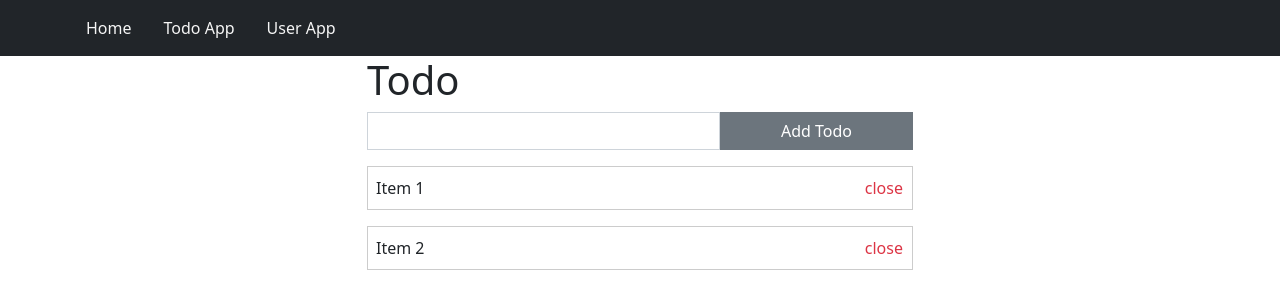
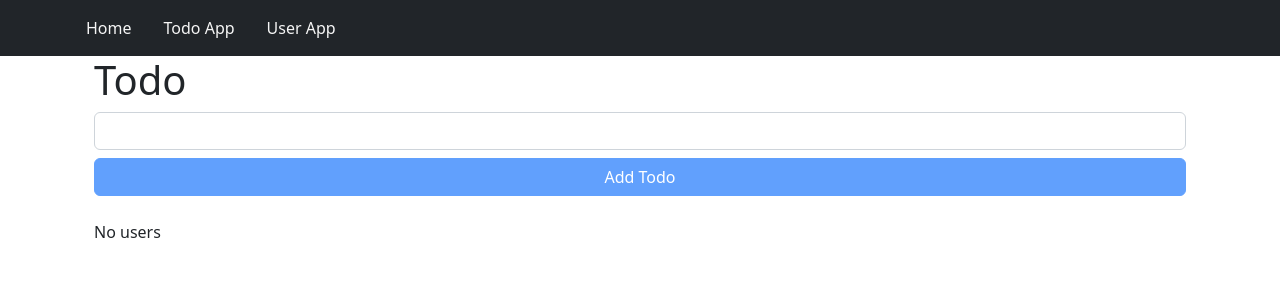
Before and after one commit to pin4eva/ng-user-todo, an Angular app: page /todos in a window 1280 px wide. Shown: the top 308 px of the page. Built offline with nearby package versions, Linux system fonts and the light colour scheme.

Commit message:
feat: completed todo app first phase

```diff
--- a/src/app/app.module.ts
+++ b/src/app/app.module.ts
@@ -10,11 +10,10 @@ import { TodoComponent } from './pages/todo/todo.component';
 import { UserComponent } from './pages/user/user.component';
 import { HeaderComponent } from './shared/header/header.component';
 import { HomeComponent } from './pages/home/home.component';
-import { TodoItemComponent } from './pages/todo/todo-item.component';
 
 registerLocaleData(localNG, 'ng');
 @NgModule({
-  declarations: [AppComponent, TodoComponent, TodoItemComponent, UserComponent, HeaderComponent, HomeComponent],
+  declarations: [AppComponent, TodoComponent, UserComponent, HeaderComponent, HomeComponent],
   imports: [BrowserModule, AppRoutingModule, FormsModule],
   providers: [],
   bootstrap: [AppComponent],
--- a/src/app/pages/todo/todo-item.component.html
+++ /dev/null
@@ -1,4 +0,0 @@
-<li class="todo-list-item">{{todo?.title}} <button (click)="onClick(todo?.title)" class="btn text-danger app-icon">
-    close</button>
-
-</li>
--- a/src/app/pages/todo/todo-item.component.ts
+++ /dev/null
@@ -1,14 +0,0 @@
-import { Component, Input } from '@angular/core';
-import { Todo } from 'src/app/models/todo.model';
-
-@Component({
-  selector: 'todo-item',
-  templateUrl: './todo-item.component.html',
-  styleUrls: ['./todo.component.scss'],
-})
-export class TodoItemComponent {
-  @Input() todo: Todo | null = null;
-  onClick(title?: string) {
-    console.log(title);
-  }
-}
--- a/src/app/pages/todo/todo.component.html
+++ b/src/app/pages/todo/todo.component.html
@@ -1,17 +1,26 @@
 <div class="container">
-  <div class="todo mx-auto w-50">
+  <div class="todo mx-auto">
     <h1>Todo</h1>
 
-    <form class="todo-form">
+    <form class="todo-form" #todoForm="ngForm" (ngSubmit)="onSubmit($event)">
       <div class="form-group">
-        <input type="text" class="form-control">
-        <button class="btn btn-secondary">Add Todo</button>
+        <input name="title" required type="text" [(ngModel)]="todo.title" class="form-control" />
+        <div class="d-grid mt-2">
+          <button class="btn btn-primary" [disabled]="!todoForm.valid">Add Todo</button>
+        </div>
       </div>
     </form>
 
-    <ul class="todo-list" *ngFor="let todo of todos">
+    <div class="mt-4">
+      <div class="card card-body" *ngIf="todos.length; else noUser">
+        <ul class="todo-list list-group" *ngFor="let todo of todos">
+          <li class="todo-list-item list-group-item mb-2">
+            {{ todo?.title }} <button class="btn text-danger app-icon" (click)="onDelete(todo.id)">close</button>
+          </li>
+        </ul>
+      </div>
 
-      <todo-item [todo]="todo" />
-    </ul>
+      <ng-template #noUser>No users</ng-template>
+    </div>
   </div>
 </div>
--- a/src/app/pages/todo/todo.component.scss
+++ b/src/app/pages/todo/todo.component.scss
@@ -1,25 +1,22 @@
 .todo {
-  &-form {
-    .form-group {
-      display: grid;
+  // &-form {
+  //   .form-group {
+  //     display: grid;
 
-      .form-control,
-      .btn {
-        border-radius: 0;
-      }
-      grid-template-columns: auto auto;
-    }
-  }
+  //     .form-control,
+  //     .btn {
+  //       border-radius: 0;
+  //     }
+  //     grid-template-columns: auto auto;
+  //   }
+  // }
 
   &-list {
     list-style: none;
     padding-left: 0;
-    margin-top: 1rem;
 
     &-item {
       margin-block: 1rem;
-      border: 1px solid #ccc;
-      padding: 0.5rem;
       display: flex;
       align-items: center;
       justify-content: space-between;
--- a/src/app/pages/todo/todo.component.ts
+++ b/src/app/pages/todo/todo.component.ts
@@ -7,16 +7,27 @@ import { Todo } from 'src/app/models/todo.model';
   styleUrls: ['./todo.component.scss'],
 })
 export class TodoComponent implements OnInit {
+  todo: Todo = { id: 0, completed: false, title: '' };
   todos: Todo[] = [];
 
-  ngOnInit(): void {
-    this.todos = [
-      { title: 'Item 1', id: 1, completed: false },
-      { title: 'Item 2', id: 2, completed: false },
-    ];
-  }
+  ngOnInit(): void {}
 
   addTodo(todo: Todo) {
     this.todos.push(todo);
   }
+
+  onSubmit(event: Event) {
+    const todo: Todo = {
+      id: this.todos.length + 1,
+      title: this.todo.title,
+      completed: false,
+    };
+
+    this.todos.unshift(todo);
+    this.todo.title = '';
+  }
+
+  onDelete(id: number) {
+    this.todos = this.todos.filter((todo) => todo.id !== id);
+  }
 }
```
